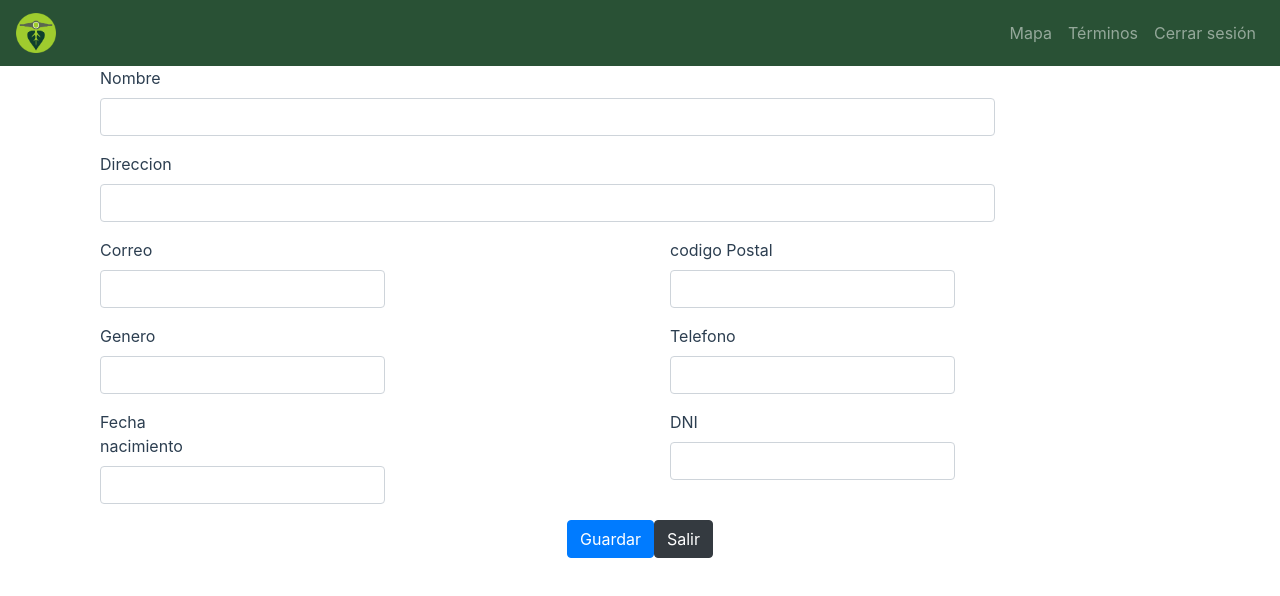
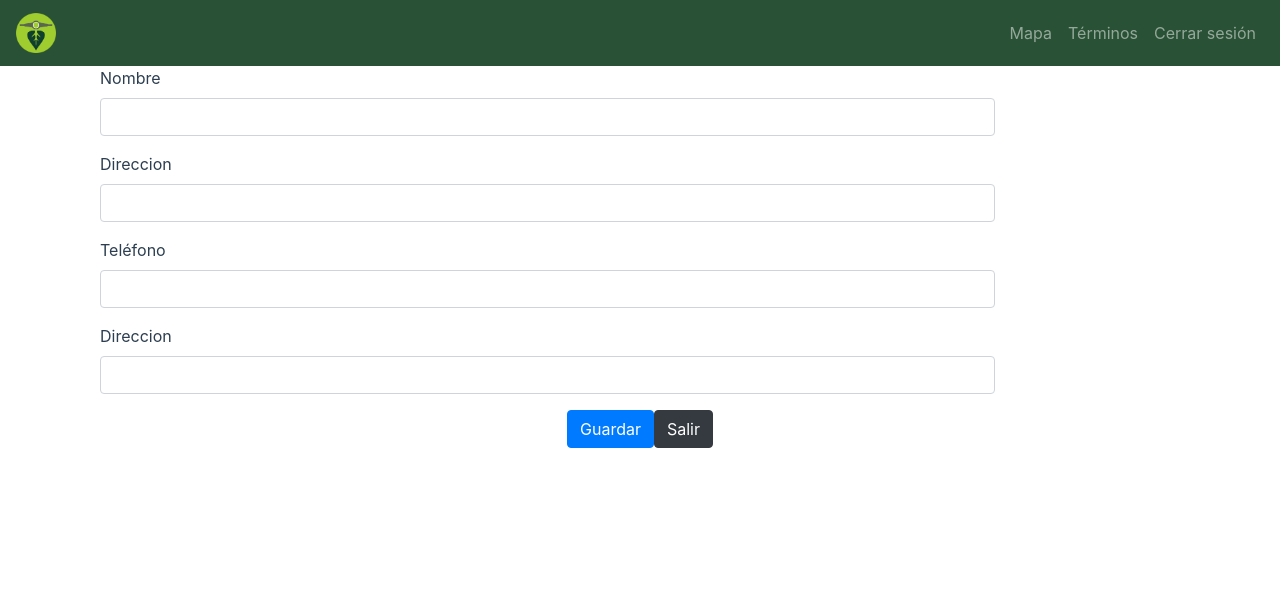
Before and after one commit to Eco-transport/Front, a Vue app in the folder Ecotransport/: page /nueva-estacion in a window 1280 px wide. Shown: the top 596 px of the page. Built offline with nearby package versions, Linux system fonts and the light colour scheme.

Commit message:
la vista de Admin-estaciones y EditarEstaciones quedan funcionando perfectamente. Se puede ver todas las estaciones, editarlas, crear nuevas y eliminar existentes.

```diff
--- a/Ecotransport/package.json
+++ b/Ecotransport/package.json
@@ -16,7 +16,8 @@
     "chokidar": "^2.1.8",
     "vue": "^2.6.12",
     "vue-axios": "^3.2.4",
-    "vue-router": "^3.0.1"
+    "vue-router": "^3.0.1",
+    "vuex": "^3.6.2"
   },
   "devDependencies": {
     "autoprefixer": "^7.1.2",
--- a/Ecotransport/src/views/AdminEstaciones.vue
+++ b/Ecotransport/src/views/AdminEstaciones.vue
@@ -6,7 +6,7 @@
 
             <div class="container izquierda">
 
-                <button class="btn btn-primary" v-on:click="nuevo()" >Nuevo usuario</button>
+                <button class="btn btn-primary" v-on:click="nuevo()" >Agregar Estación</button>
                 <br><br>
 
 
@@ -15,18 +15,18 @@
                     <tr>
                         <th scope="col">ID</th>
                         <th scope="col">NOMBRE</th>
-                        <th scope="col">CEDULA ID</th>
+                        <th scope="col">DIRECCIÓN</th>
                         <th scope="col">TELEFONO</th>
-                        <th scope="col">CORREO</th>
+                        <th scope="col">INVENTARIO</th>
                     </tr>
                 </thead>
                 <tbody>
-                    <tr v-for="usuario in Listausuarios" :key="usuario.PacienteId" v-on:click="editar(usuario.PacienteId)">
-                        <th scope="row">{{ usuario.PacienteId}}</th>
-                        <td>{{ usuario.Nombre }}</td>
-                        <td>{{ usuario.DNI }}</td>
-                        <td>{{ usuario.Telefono }}</td>
-                        <td>{{ usuario.Correo }}</td>
+                    <tr v-for="estacion in ListaEstaciones" :key="estacion.idEstacion" v-on:click="editar(estacion.idEstacion)">
+                        <th scope="row">{{ estacion.idEstacion}}</th>
+                        <td>{{ estacion.nombre }}</td>
+                        <td>{{ estacion.direccion }}</td>
+                        <td>{{ estacion.telefono }}</td>
+                        <td>{{ estacion.totalVehiculos }}</td>
                     </tr>
 
                 </tbody>
@@ -46,7 +46,7 @@ export default {
     name:"EditarEstaciones",
     data(){
         return {
-            Listausuarios:null,
+            ListaEstaciones:null,
             pagina:1
         }
     },
@@ -62,9 +62,9 @@ export default {
             }
     },
     mounted:function(){
-        let direccion = "http://api.solodata.es/pacientes?page=" + this.pagina;
+        let direccion = "http://localhost:8080/API/estacion/";
         axios.get(direccion).then( data =>{
-            this.Listausuarios = data.data;
+            this.ListaEstaciones = data.data;
         });
     }
 }
--- a/Ecotransport/src/views/EditarEstacion.vue
+++ b/Ecotransport/src/views/EditarEstacion.vue
@@ -1,142 +1,177 @@
 <template>
   <div>
     <Header />
-          <br><br>
-            <div class="container">
+    <br /><br />
+    <div class="container" v-on:submit.prevent="obteniendoData">
       <form action="" class="form-horizontal">
+        <div class="form-group left">
+          <label for="" class="control-label col-sm-2">ID</label>
+          <div class="col-sm-10">
+            <input
+              type="text"
+              class="form-control"
+              name="idEstacion"
+              id="idEstacion"
+              v-model="form.idEstacion"
+            />
+          </div>
+        </div>
+
+
         <div class="form-group left">
           <label for="" class="control-label col-sm-2">Nombre</label>
           <div class="col-sm-10">
-                          <input type="text" class="form-control" name="nombre" id="nombre" v-model="form.nombre">
+            <input
+              type="text"
+              class="form-control"
+              name="nombre"
+              id="nombre"
+              v-model="form.nombre"
+            />
           </div>
         </div>
         <div class="form-group left">
           <label for="" class="control-label col-sm-2">Direccion</label>
           <div class="col-sm-10">
-                          <input type="text" class="form-control" name="direccion" id="direccion" v-model="form.direccion">
+            <input
+              type="text"
+              class="form-control"
+              name="direccion"
+              id="direccion"
+              v-model="form.direccion"
+            />
           </div>
         </div>
         <div class="form-group left row">
           <div class="col">
-                            <label for="" class="control-label col-sm-3">Correo</label>
+            <label for="" class="control-label col-sm-3">Teléfono</label>
             <div class="col-sm-7">
-                                <input type="text" class="form-control" name="correo" id="correo" v-model="form.correo">
-                            </div>
-                        </div>
-                        <div class="col">
-                          <label for="" class="control-label col-sm-5">codigo Postal</label>
-                          <div class="col-sm-7">
-                              <input type="text" class="form-control" name="codigopostal" id="codigopostal" v-model="form.codigoPostal">
+              <input
+                type="text"
+                class="form-control"
+                name="telefono"
+                id="telefono"
+                v-model="form.telefono"
+              />
             </div>
           </div>
         </div>
         <div class="form-group left row">
           <div class="col">
-                            <label for="" class="control-label col-sm-2">Genero</label>
+            <label for="" class="control-label col-sm-3">Inventario</label>
             <div class="col-sm-7">
-                                <input type="text" class="form-control" name="genero" id="genero" v-model="form.genero">
-                            </div>
-                          </div>
-                         <div class="col">
-                              <label for="" class="control-label col-sm-2">Telefono</label>
-                              <div class="col-sm-7">
-                                  <input type="text" class="form-control" name="telefono" id="telefono" v-model="form.telefono">
+              <input
+                type="text"
+                class="form-control"
+                name="inventario"
+                id="inventario"
+                v-model="form.totalVehiculos"
+              />
             </div>
           </div>
         </div>
-                    <div class="form-group left">
-                        <label for="" class="control-label col-sm-2">Fecha nacimiento</label>
-                       <div class="col-sm-4">
-                          <input type="text" class="form-control" name="fechanacimineto" id="telefono" v-model="form.fechaNacimiento">
-                       </div>
-                    </div>
+        <div><br><br><br></div>
+        <div class="form-group">
 
+          <button type="button" class="btn btn-primary" v-on:click="editar()">
+            Editar
+          </button>
 
-                    <div class="form-group">
-                      <button type="button" class="btn btn-primary" v-on:click="editar()" >Editar</button>
-                      <button type="button" class="btn btn-danger margen" v-on:click="eliminar()" >Eliminar</button>
-                      <button type="button" class="btn btn-dark margen" v-on:click="salir()"  >Salir</button>
+          <button
+            type="button"
+            class="btn btn-danger margen"
+            v-on:click="eliminar()"
+          >
+            Eliminar
+          </button>
+
+          <button
+            type="button"
+            class="btn btn-dark margen"
+            v-on:click="salir()"
+          >
+            Salir
+          </button>
         </div>
       </form>
     </div>
     <!-- <Footer />   -->
   </div>
-
 </template>
 <script>
-import Header from '@/components/Header.vue';
-//import Footer from '@/components/Footer.vue';
-import axios from 'axios';
+import Header from "@/components/Header.vue";
+
+import axios from "axios";
 export default {
-  name:"Editar",
-  components:{
-    Header,
-    //Footer
+  name: "Editar",
+  components: {
+    Header
+
   },
-  data:function(){
+  data: function() {
     return {
-        form:{
-          "pacienteId":"",
-          "nombre" : "",
-          "direccion": "",
-          "dni" : "",
-          "correo":"",
-          "codigoPostal" :"",
-          "genero" : "",
-          "telefono" : "",
-          "fechaNacimiento" : "",
-          "token" : ""
+      form: {
+        idEstacion: "",
+        nombre: "",
+        direccion: "",
+        telefono: "",
+        totalVehiculos: 0
       }
-    }
+    };
   },
-  methods:{
-      editar(){
-          axios.put("http://api.solodata.es/pacientes",this.form)
-          .then( data =>{
+  methods: {
+
+    editar() {
+      let json = {
+        "idEstacion": this.form.idEstacion,
+        "nombre": this.form.nombre,
+        "direccion": this.form.direccion,
+        "telefono": this.form.telefono,
+        "totalVehiculos": this.form.totalVehiculos
+      };
+      axios
+        .post("http://localhost:8080/API/estacion/guardar", json)
+        .then(data => {
           console.log(data);
-          })
+        });
     },
-      salir(){
+    salir() {
       this.$router.push("/admin-estaciones");
-      },
+    } ,
       eliminar(){
         var enviar = {
-            "pacienteId" : this.form.pacienteId,
-            "token" : this.form.token
+            "idEstacion" : this.form.pacienteId
         };
-        axios.delete("http://api.solodata.es/pacientes", { headers : enviar})
+        axios.delete("http://localhost:8080/API/estacion/"+ this.form.idEstacion)
         .then( datos => {
             console.log(datos);
            this.$router.push("/admin-estaciones");
         });
       }
   },
+
   mounted:function(){
-      this.form.pacienteId = this.$route.params.id;
-      axios.get("http://api.solodata.es/pacientes?id="+ this.form.pacienteId)
+      this.form.idEstacion = this.$route.params.id;
+      axios.get("http://localhost:8080/API/estacion/"+ this.form.idEstacion)
       .then( datos => {
 
-        this.form.nombre = datos.data[0].Nombre;
-        this.form.direccion = datos.data[0].Direccion;
-        this.form.dni = datos.data[0].DNI;
-        this.form.correo = datos.data[0].Correo;
-        this.form.codigoPostal = datos.data[0].CodigoPostal;
-        this.form.genero = datos.data[0].Genero;
-        this.form.telefono = datos.data[0].Telefono;
-        this.form.fechaNacimiento = datos.data[0].FechaNacimiento;
-        this.form.token = localStorage.getItem("token");
+        this.form.nombre = datos.data.nombre;
+        this.form.direccion = datos.data.direccion;
+        this.form.telefono = datos.data.telefono;
+        this.form.totalVehiculos = datos.data.totalVehiculos;
+
         console.log(this.form);
       })
 
   }
-}
+};
 </script>
 <style scoped>
- .left{
+.left {
   text-align: left;
- };
- .margen{
+}
+.margen {
   margin-left: 15px;
-   margin-right: 15px;;
+  margin-right: 15px;
 }
 </style>
--- a/Ecotransport/src/views/NuevaEstacion.vue
+++ b/Ecotransport/src/views/NuevaEstacion.vue
@@ -2,134 +2,135 @@
   <div>
     <Header />
     <div class="container">
-
-
       <form action="" class="form-horizontal">
         <div class="form-group left">
           <label for="" class="control-label col-sm-2">Nombre</label>
           <div class="col-sm-10">
-                          <input type="text" class="form-control" name="nombre" id="nombre" v-model="form.nombre">
+            <input
+              type="text"
+              class="form-control"
+              name="nombre"
+              id="nombre"
+              v-model="form.nombre"
+            />
           </div>
         </div>
         <div class="form-group left">
           <label for="" class="control-label col-sm-2">Direccion</label>
           <div class="col-sm-10">
-                          <input type="text" class="form-control" name="direccion" id="direccion" v-model="form.direccion">
+            <input
+              type="text"
+              class="form-control"
+              name="direccion"
+              id="direccion"
+              v-model="form.direccion"
+            />
           </div>
         </div>
-                    <div class="form-group left row">
-                      <div class="col">
-                            <label for="" class="control-label col-sm-3">Correo</label>
-                            <div class="col-sm-7">
-                                <input type="text" class="form-control" name="correo" id="correo" v-model="form.correo">
+
+        <div class="form-group left">
+          <label for="" class="control-label col-sm-2">Teléfono</label>
+          <div class="col-sm-10">
+            <input
+              type="text"
+              class="form-control"
+              name="telefono"
+              id="telefono"
+              v-model="form.telefono"
+            />
           </div>
         </div>
-                        <div class="col">
-                          <label for="" class="control-label col-sm-5">codigo Postal</label>
-                          <div class="col-sm-7">
-                              <input type="text" class="form-control" name="codigopostal" id="codigopostal" v-model="form.codigoPostal">
-                          </div>
-                        </div>
-                    </div>
-                    <div class="form-group left row">
-                         <div class="col">
-                            <label for="" class="control-label col-sm-2">Genero</label>
-                            <div class="col-sm-7">
-                                <input type="text" class="form-control" name="genero" id="genero" v-model="form.genero">
-                            </div>
-                          </div>
-                         <div class="col">
-                              <label for="" class="control-label col-sm-2">Telefono</label>
-                              <div class="col-sm-7">
-                                  <input type="text" class="form-control" name="telefono" id="telefono" v-model="form.telefono">
-                              </div>
-                        </div>
-                    </div>
-                    <div class="form-group left row ">
-                        <div class="col">
-                              <label for="" class="control-label col-sm-2">Fecha nacimiento</label>
-                            <div class="col-sm-7">
-                                <input type="text" class="form-control" name="fechanacimineto" id="telefono" v-model="form.fechaNacimiento">
-                            </div>
-                        </div>
-                        <div class="col">
-                               <label for="" class="control-label col-sm-2">DNI</label>
-                                <div class="col-sm-7">
-                                    <input type="text" class="form-control" name="dni" id="dni" v-model="form.dni">
-                                </div>
+
+        <div class="form-group left">
+          <label for="" class="control-label col-sm-2">Direccion</label>
+          <div class="col-sm-10">
+            <input
+              type="text"
+              class="form-control"
+              name="inventario"
+              id="inventario"
+              v-model="form.inventario"
+            />
           </div>
         </div>
 
 
+
         <div class="form-group">
-                      <button type="button" class="btn btn-primary" v-on:click="guardar()" >Guardar</button>
-                      <button type="button" class="btn btn-dark margen" v-on:click="salir()"  >Salir</button>
+          <button type="button" class="btn btn-primary" v-on:click="guardar()">
+            Guardar
+          </button>
+          <button
+            type="button"
+            class="btn btn-dark margen"
+            v-on:click="salir()"
+          >
+            Salir
+          </button>
         </div>
       </form>
-
-
     </div>
     <!-- <Footer /> -->
-
   </div>
 </template>
 <script>
-import Header from '@/components/Header.vue'
+import Header from "@/components/Header.vue";
 //import Footer from '@/components/Footer.vue'
-import axios from 'axios';
+import axios from "axios";
 export default {
-    name:"Nuevo",
-    data:function(){
+  name: "Nuevo",
+  data: function() {
     return {
-            form:{
-                "nombre" : "",
-                "direccion": "",
-                "dni" : "",
-                "correo":"",
-                "codigoPostal" :"",
-                "genero" : "",
-                "telefono" : "",
-                "fechaNacimiento" : "",
-                "token" : ""
+      form: {
+        nombre: "",
+        direccion: "",
+        telefono: "",
+        inventario: ""
       }
-        }
+    };
   },
-    components:{
-        Header,
-        //Footer
+  components: {
+    Header
   },
-    methods:{
-        guardar(){
-            this.form.token = localStorage.getItem("token");
-            axios.post("http://api.solodata.es/pacientes",this.form)
-            .then(data =>{
+  methods: {
+    guardar() {
+      let json = {
+        "nombre": this.form.nombre,
+        "direccion": this.form.direccion,
+        "telefono": this.form.telefono,
+        "totalVehiculos": this.form.inventario
+      };
+
+      axios
+        .post("http://localhost:8080/API/estacion/guardar", json)
+        .then(data => {
           console.log(data);
-                this.makeToast("Hecho","Paciente creado","success");
-                console.log("entro a la función")
+          this.makeToast("Hecho", "Paciente creado", "success");
+          console.log("entro a la función");
           this.$router.push("/admin-estaciones");
-            }).catch( e =>{
+        })
+        .catch(e => {
           console.log(e);
-                 this.makeToast("Error","Error al guardar","error");
-            })
+          this.makeToast("Error", "Error al guardar", "error");
+        });
     },
-        salir(){
+    salir() {
       this.$router.push("/admin-estaciones");
     },
-        makeToast(titulo,texto,tipo) {
-            this.toastCount++
+    makeToast(titulo, texto, tipo) {
+      this.toastCount++;
       this.$bvToast.toast(texto, {
         title: titulo,
         variant: tipo,
         autoHideDelay: 5000,
         appendToast: true
-            })
-        }
-
+      });
     }
   }
+};
 </script>
 <style scoped>
-.left{
-    text-align:  left;
+.left {
+  text-align: left;
 }
 </style>
```
Also changed, not shown: Ecotransport/src/components/Header.vue (+10 -1 lines), Ecotransport/src/main.js (+14 -0 lines), Ecotransport/src/views/IniciarSesion.vue (+18 -0 lines), 1 other file (tests, documents, lock files or other folders). Lines whose indentation alone changed are shown as unchanged.
